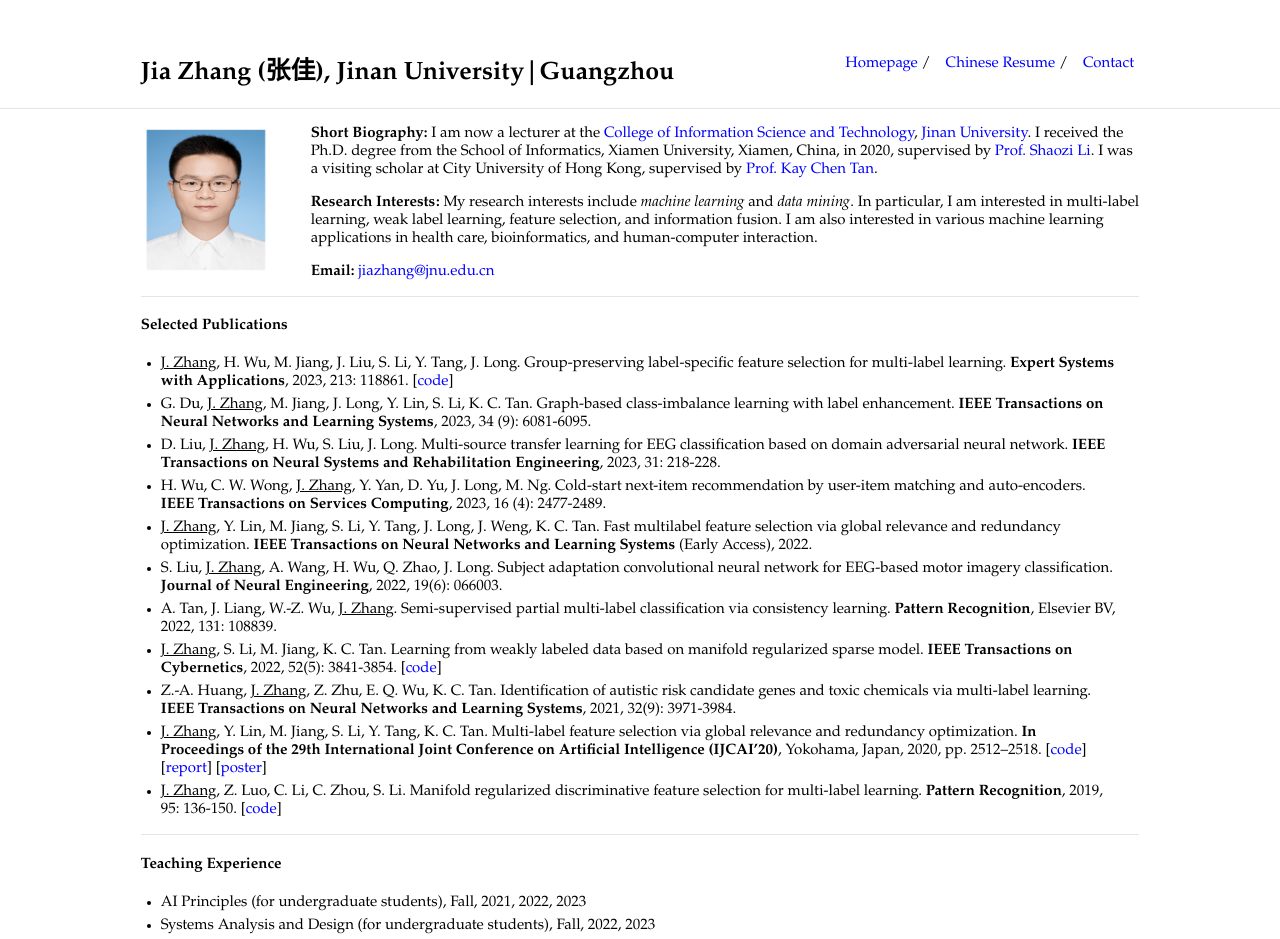
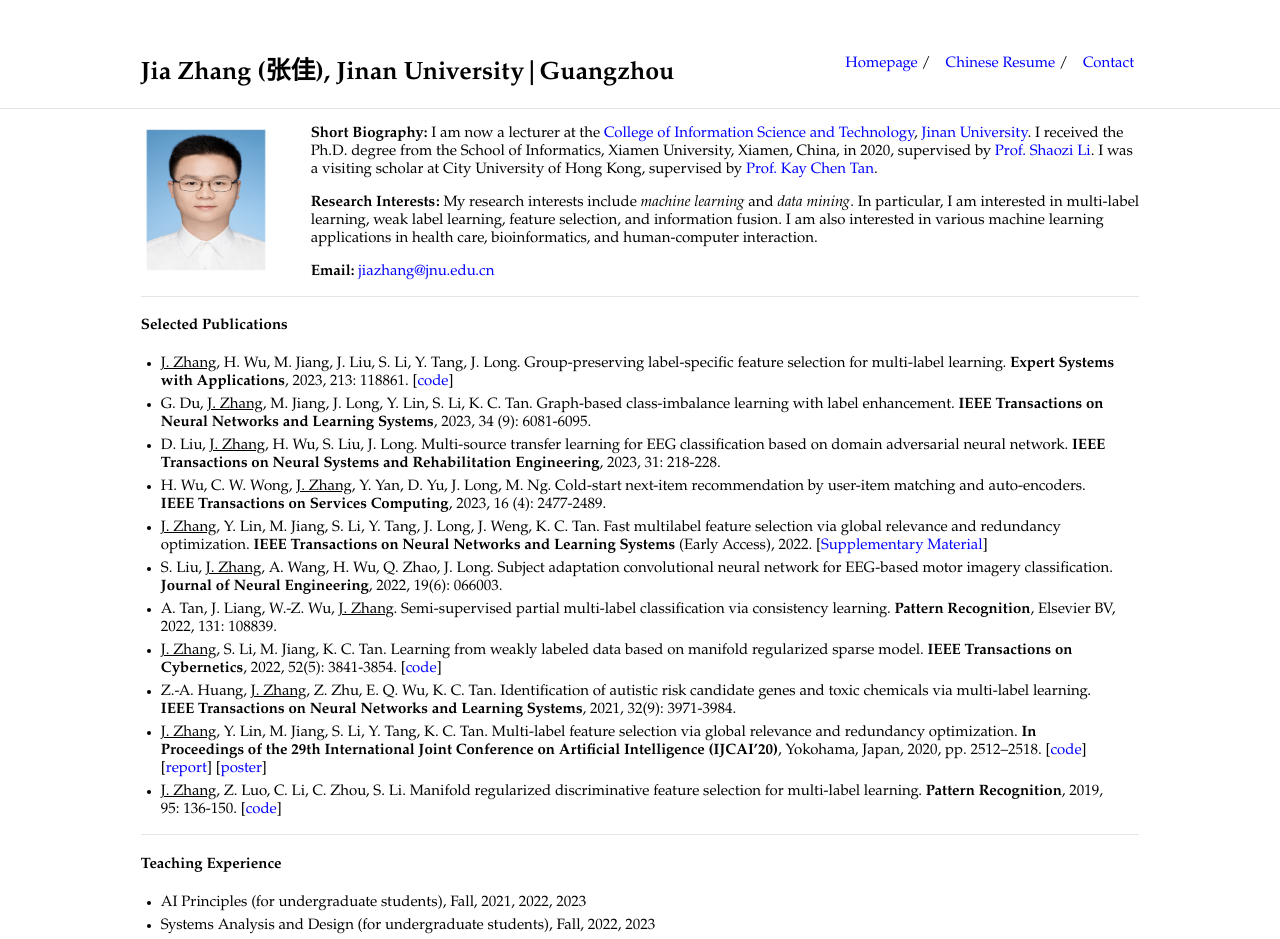
Before and after one commit to jiazhang-ml/jiazhang-ml.github.io, a Jekyll site: the page built from index.md, in a window 1280 px wide. Shown: the top 939 px of the page. Built offline with Jekyll 4.4.1, drawn with Linux system fonts in a browser that asks for light colours.

Commit message:
Update index.md

```diff
--- a/index.md
+++ b/index.md
@@ -20,7 +20,7 @@ layout: default
 * G. Du, <u>J. Zhang</u>, M. Jiang, J. Long, Y. Lin, S. Li, K. C. Tan. Graph-based class-imbalance learning with label enhancement. **IEEE Transactions on Neural Networks and Learning Systems**, 2023, 34 (9): 6081-6095.
 * D. Liu, <u>J. Zhang</u>, H. Wu, S. Liu, J. Long. Multi-source transfer learning for EEG classification based on domain adversarial neural network. **IEEE Transactions on Neural Systems and Rehabilitation Engineering**, 2023, 31: 218-228.
 * H. Wu, C. W. Wong, <u>J. Zhang</u>, Y. Yan, D. Yu, J. Long, M. Ng. Cold-start next-item recommendation by user-item matching and auto-encoders. **IEEE Transactions on Services Computing**, 2023, 16 (4): 2477-2489.
-* <u>J. Zhang</u>, Y. Lin, M. Jiang, S. Li, Y. Tang, J. Long, J. Weng, K. C. Tan. Fast multilabel feature selection via global relevance and redundancy optimization. **IEEE Transactions on Neural Networks and Learning Systems** (Early Access), 2022.
+* <u>J. Zhang</u>, Y. Lin, M. Jiang, S. Li, Y. Tang, J. Long, J. Weng, K. C. Tan. Fast multilabel feature selection via global relevance and redundancy optimization. **IEEE Transactions on Neural Networks and Learning Systems** (Early Access), 2022. [[Supplementary Material](Supplementary Material-GRROfast.pdf)]
 * S. Liu, <u>J. Zhang</u>, A. Wang, H. Wu,  Q. Zhao, J. Long. Subject adaptation convolutional neural network for EEG-based motor imagery classification. **Journal of Neural Engineering**, 2022, 19(6): 066003.
 * A. Tan, J. Liang, W.-Z. Wu, <u>J. Zhang</u>. Semi-supervised partial multi-label classification via consistency learning. **Pattern Recognition**, Elsevier BV, 2022, 131: 108839.
 * <u>J. Zhang</u>, S. Li, M. Jiang, K. C. Tan. Learning from weakly labeled data based on manifold regularized sparse model. **IEEE Transactions on Cybernetics**, 2022, 52(5): 3841-3854. [[code](MSWL-master.zip)]
```
